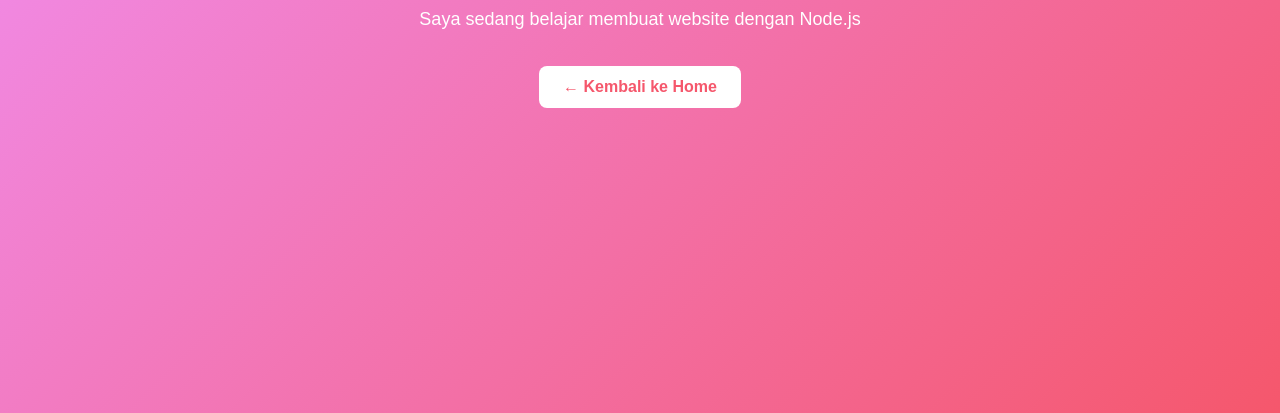
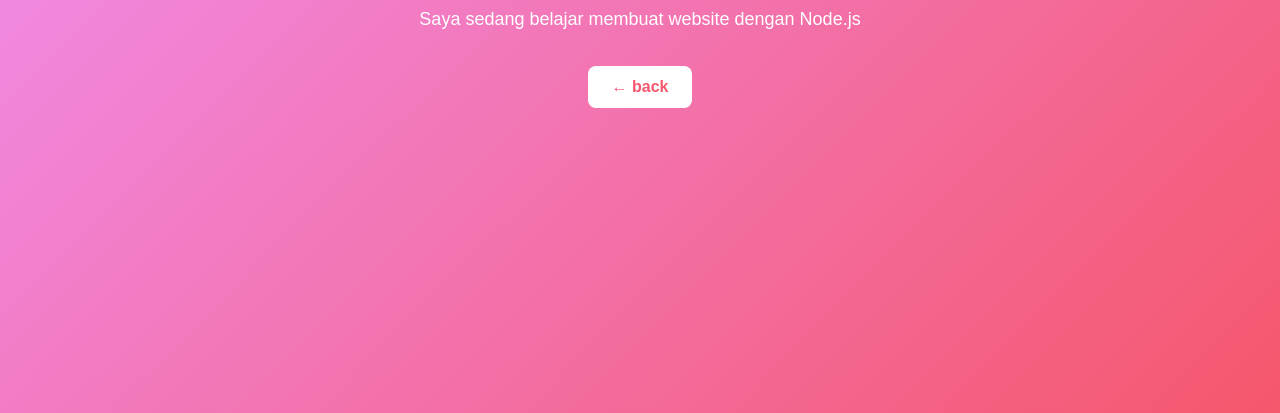
Before and after one commit to dewialipiaa/ai-website.sederhana, a website: page public/about.html in a window 1280 px wide. Shown: the part 387-800 px from the top of the page. Drawn offline with Linux system fonts and the light colour scheme.

Commit message:
Update about.html

```diff
--- a/public/about.html
+++ b/public/about.html
@@ -35,6 +35,6 @@
   <h1>about me</h1>
   <p>saya dewi alivia puspitasari </p>
   <p>Saya sedang belajar membuat website dengan Node.js</p>
-  <a href="/">← Kembali ke Home</a>
+  <a href="/">← back </a>
 </body>
 </html>
```
